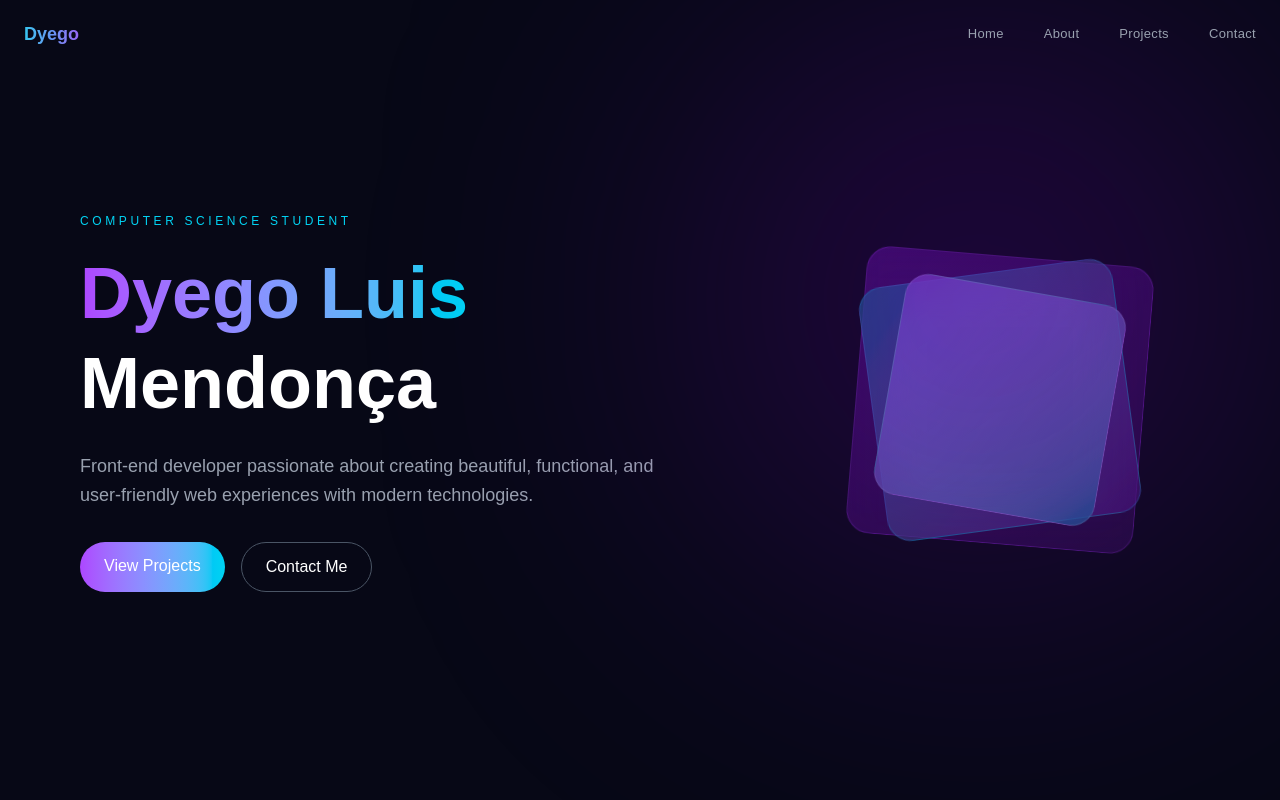
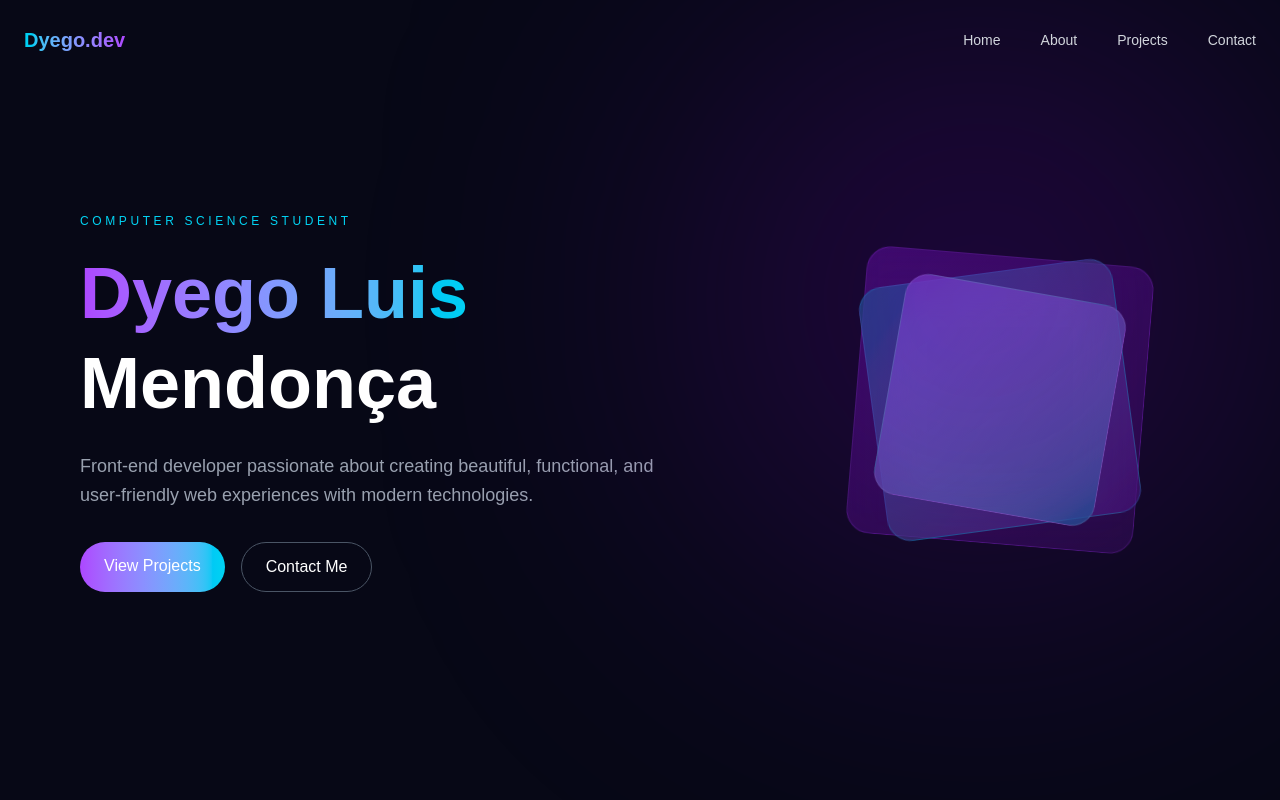
Before and after one commit to Dyego27/Dyego-Portfolio, a Next.js app: page / in a window 1280 px wide. Shown: the top 800 px of the page. Built offline with nearby package versions, Linux system fonts and the light colour scheme.

Commit message:
correção no menu mobile

```diff
--- a/app/components/Navbar.tsx
+++ b/app/components/Navbar.tsx
@@ -2,85 +2,101 @@
 
 import { useState, useEffect } from "react";
 import { List, X } from "phosphor-react";
+import { motion, AnimatePresence } from "framer-motion";
 
-const links = ["Home", "About", "Projects", "Contact"];
+const links = [
+  { name: "Home", id: "home" },
+  { name: "About", id: "about" },
+  { name: "Projects", id: "projects" },
+  { name: "Contact", id: "contact" },
+];
 
 export default function Navbar() {
-  const [isOpen, setIsOpen] = useState(false);
+  const [open, setOpen] = useState(false);
   const [scrolled, setScrolled] = useState(false);
 
   useEffect(() => {
     const handleScroll = () => {
-      setScrolled(window.scrollY > 50);
+      setScrolled(window.scrollY > 30);
     };
 
     window.addEventListener("scroll", handleScroll);
     return () => window.removeEventListener("scroll", handleScroll);
   }, []);
 
+  const handleClick = (id: string) => {
+    const section = document.getElementById(id);
+    if (section) {
+      section.scrollIntoView({ behavior: "smooth" });
+    }
+    setOpen(false);
+  };
+
   return (
+    <>
       <nav
-      className={`fixed top-0 left-0 w-full z-50 transition-all duration-500 ${
+        className={`fixed w-full z-50 transition-all duration-300 ${
           scrolled
-          ? "bg-[#070816]/80 backdrop-blur-xl shadow-lg"
+            ? "bg-[#050816]/90 backdrop-blur-md border-b border-white/10"
             : "bg-transparent"
         }`}
       >
-      <div className="max-w-7xl mx-auto px-6 py-5 flex justify-between items-center">
+        <div className="max-w-7xl mx-auto px-6 h-20 flex items-center justify-between">
           {/* Logo */}
-        <h1 className="text-lg font-semibold bg-gradient-to-r from-[#32C5EF] via-[#6496F3] to-[#9666F6] bg-clip-text text-transparent">
-          Dyego
-        </h1>
-
-        {/* Desktop Menu */}
-        <ul className="hidden md:flex items-center gap-10 text-[13px] font-medium tracking-wide">
-          {links.map((link) => (
-            <li key={link} className="relative group cursor-pointer">
-              <span className="text-gray-400 group-hover:text-white transition duration-300">
-                {link}
+          <span className="text-xl font-semibold bg-gradient-to-r from-cyan-400 to-purple-500 bg-clip-text text-transparent">
+            Dyego.dev
           </span>
 
-              <span
-                className="
-                  absolute left-1/2 -translate-x-1/2 bottom-[-6px]
-                  h-[2px] w-0
-                  bg-gradient-to-r from-[#32C5EF] via-[#6496F3] to-[#9666F6]
-                  rounded-full
-                  transition-all duration-300
-                  group-hover:w-5
-                "
-              ></span>
-            </li>
+          {/* Desktop */}
+          <div className="hidden md:flex gap-10 text-sm">
+            {links.map((link) => (
+              <button
+                key={link.id}
+                onClick={() => handleClick(link.id)}
+                className="relative text-gray-300 hover:text-white transition group"
+              >
+                {link.name}
+
+                <span className="absolute -bottom-2 left-0 w-0 h-[2px] bg-gradient-to-r from-cyan-400 to-purple-500 transition-all duration-300 group-hover:w-full" />
+              </button>
             ))}
-        </ul>
+          </div>
 
           {/* Mobile Button */}
           <button
-          onClick={() => setIsOpen(!isOpen)}
+            onClick={() => setOpen(!open)}
             className="md:hidden text-white"
           >
-          {isOpen ? <X size={26} /> : <List size={26} />}
+            {open ? <X size={28} /> : <List size={28} />}
           </button>
         </div>
+      </nav>
 
-      {/* Mobile Menu */}
-      <div
-        className={`md:hidden transition-all duration-500 overflow-hidden ${
-          isOpen ? "max-h-96 opacity-100" : "max-h-0 opacity-0"
-        }`}
+      {/* MOBILE FULLSCREEN MENU */}
+      <AnimatePresence>
+        {open && (
+          <motion.div
+            initial={{ opacity: 0 }}
+            animate={{ opacity: 1 }}
+            exit={{ opacity: 0 }}
+            transition={{ duration: 0.3 }}
+            className="fixed inset-0 bg-[#050816] z-40 flex flex-col items-center justify-center gap-10 text-xl"
           >
-        <ul className="flex flex-col items-center gap-6 py-8 bg-[#070816]/95 backdrop-blur-xl text-sm">
             {links.map((link) => (
-            <li
-              key={link}
-              onClick={() => setIsOpen(false)}
-              className="text-gray-400 hover:text-white transition duration-300"
+              <motion.button
+                key={link.id}
+                onClick={() => handleClick(link.id)}
+                initial={{ opacity: 0, y: 20 }}
+                animate={{ opacity: 1, y: 0 }}
+                transition={{ duration: 0.4 }}
+                className="text-gray-300 hover:text-white transition"
               >
-              {link}
-            </li>
+                {link.name}
+              </motion.button>
             ))}
-        </ul>
-      </div>
-    </nav>
+          </motion.div>
+        )}
+      </AnimatePresence>
+    </>
   );
 }
```
Lines whose indentation alone changed are shown as unchanged.
